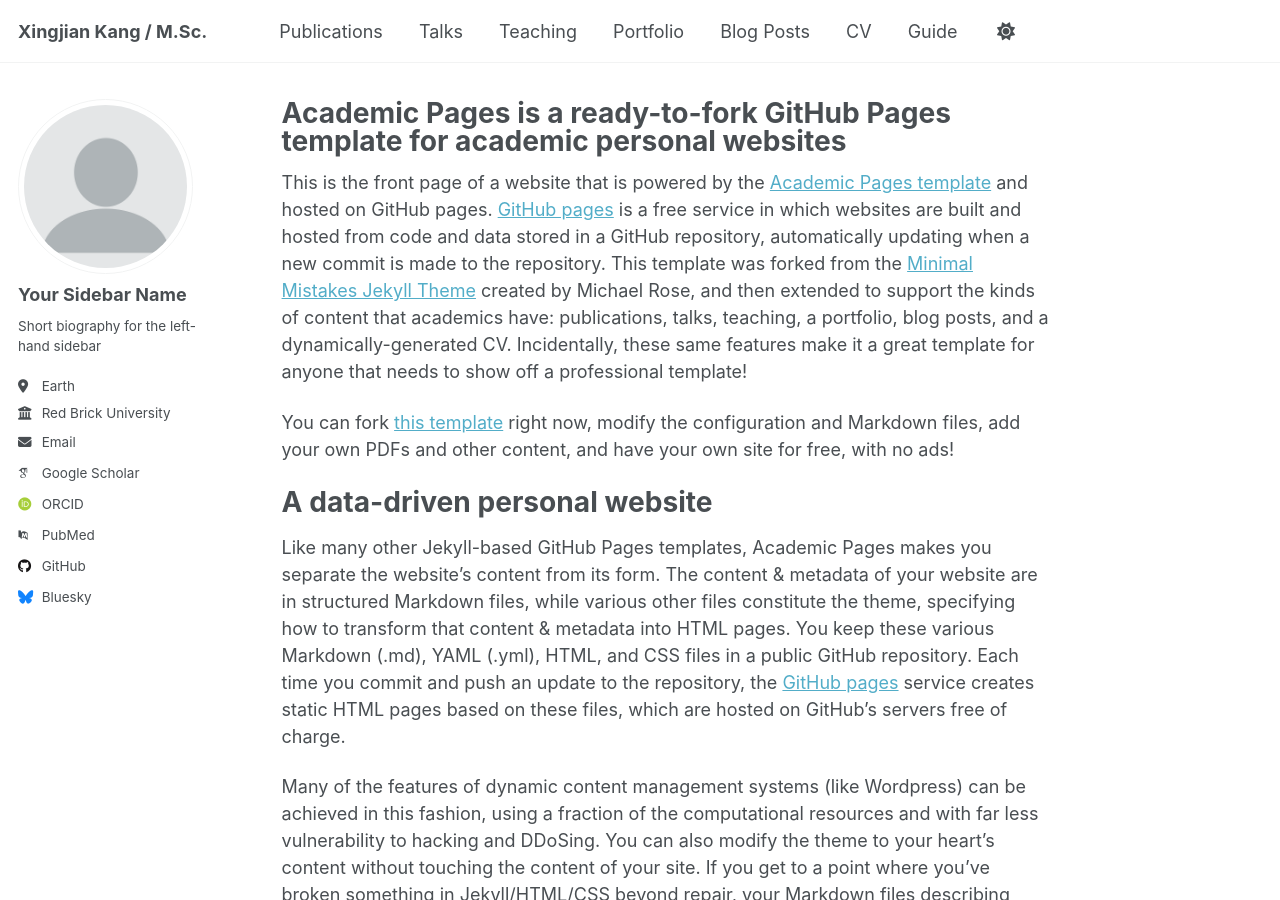
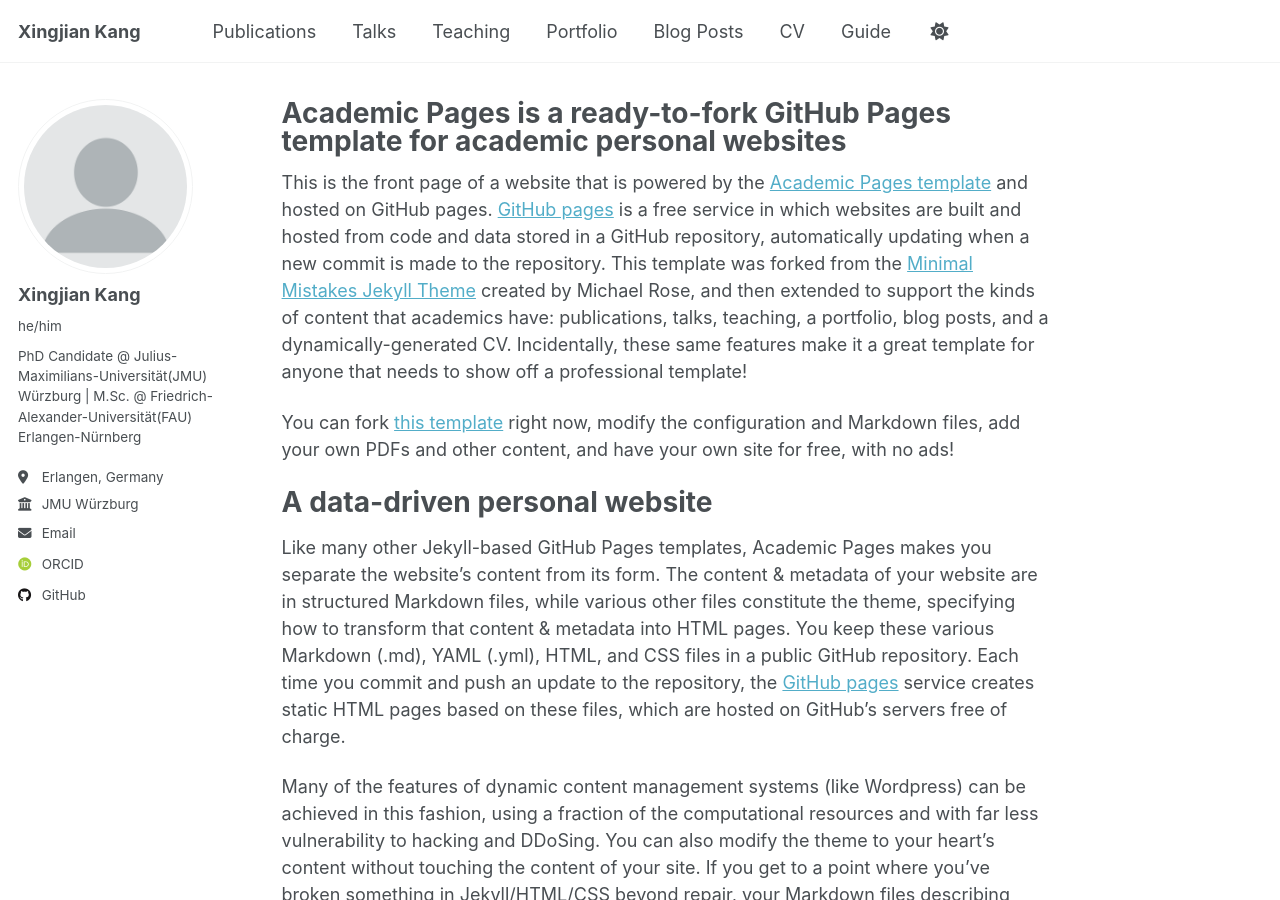
Before and after one commit to TrevorKang/TrevorKang.github.io, a Jekyll site: the page built from _pages/about.md, in a window 1280 px wide and 900 px high. Built offline with Jekyll 4.4.1, drawn with Linux system fonts in a browser that asks for light colours; some web fonts are replaced; a script that is not in the unit is left out.

Commit message:
update config

```diff
--- a/_config.yml
+++ b/_config.yml
@@ -9,7 +9,7 @@
 # Basic Site Settings
 locale                   : "en-US"
 site_theme               : "default" # Currently available options are "default", "air"
-title                    : "Xingjian Kang / M.Sc."
+title                    : "Xingjian Kang"
 title_separator          : "-"
 name                     : &name "Xingjian Kang"
 description              : &description "Personal Description"   # Update this with a general description of your site, this is the default if not overridden by a page
@@ -24,23 +24,23 @@ repository               : "academicpages/academicpages.github.io"
 author:
   # Biographic information
   avatar           : "profile.png"
-  name             : "Your Sidebar Name"
-  pronouns         : # example: "she/her"
-  bio              : "Short biography for the left-hand sidebar"
-  location         : "Earth"
-  employer         : "Red Brick University"
+  name             : "Xingjian Kang"
+  pronouns         : "he/him" # example: "she/her"
+  bio              : "PhD Candidate @ Julius-Maximilians-Universität(JMU) Würzburg | M.Sc. @ Friedrich-Alexander-Universität(FAU) Erlangen-Nürnberg" # A short 1-2 sentence bio about yourself.
+  location         : "Erlangen, Germany"
+  employer         : "JMU Würzburg"
   uri              : # URL
-  email            : "none@example.org"
+  email            : "xingjian.kang@fau.de"
 
   # Academic websites
   academia         : # URL
   arxiv            : # URL - Update with the correct link to your profile
-  googlescholar    : "https://scholar.google.com/citations?user=PS_CX0AAAAAJ"
+  googlescholar    : # "https://scholar.google.com/citations?user=PS_CX0AAAAAJ"
   inspire-hep      : # URL
   impactstory      : # URL
-  orcid            : "http://orcid.org/yourorcidurl"
+  orcid            : "https://orcid.org/0009-0005-0590-1734"
   semantic         : # URL
-  pubmed           : "https://www.ncbi.nlm.nih.gov/pubmed/?term=john+snow"
+  pubmed           : # "https://www.ncbi.nlm.nih.gov/pubmed/?term=john+snow"
   researchgate     : # URL
   scopus           : # URL
 
@@ -54,7 +54,7 @@ author:
 
   # Social media
   artstation       : # Username
-  bluesky          : "bsky.app" # Replace this with you Bluesky username
+  bluesky          : # "bsky.app" # Replace this with you Bluesky username
   facebook         : # Username
   flickr           : # Username
   foursquare       : # Username
```
